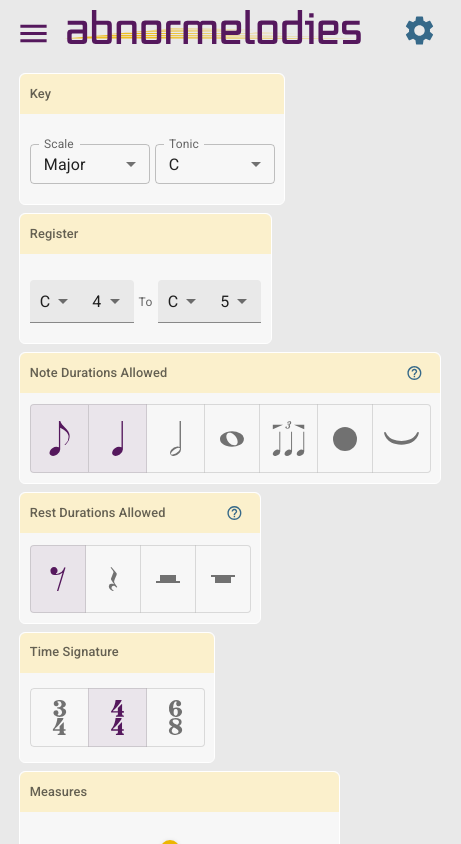
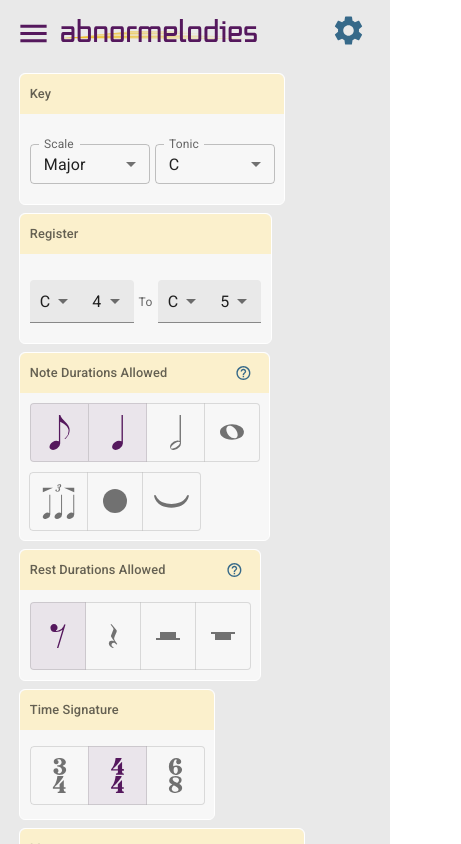
Before and after one commit to technikka/Abnormelodies_UI, a React (Create React App) app: page / in a window 390 px wide. Shown: the top 844 px of the page, 461 px wide, since content can reach past the window. Built offline with nearby package versions, Linux system fonts and the light colour scheme.

Commit message:
add mobile breakpoint and mobile style for containers, logo, note durations, and measures

```diff
--- a/src/App.js
+++ b/src/App.js
@@ -20,7 +20,6 @@ const App = () => {
   const [alertIsVisible, setAlertIsVisible] = useState(false);
 
   const yellow80 = "#fbf0cc";
-  const yellow70 = "#f9e9b3";
   const backgroundColor = "#e9e9e9"; // grey
 
   const itemContainerRadius = "6px";
@@ -41,6 +40,11 @@ const App = () => {
         main: backgroundColor
       },
     },
+    breakpoints: {
+      // stack header, stack note_durations
+      mobile: "(max-width: 465px)",
+    },
+
     itemContainerStyle: {
       backgroundColor: "#f7f7f7",
       padding: `0 ${itemContainerSpacing} ${itemContainerSpacing} ${itemContainerSpacing}`,
@@ -72,7 +76,6 @@ const App = () => {
       display: "inline-grid",
       alignItems: "center",
     },
-
     audioControlStyle: {
       margin: "0.3em",
       padding: "0 .6em .6em .6em",
@@ -80,7 +83,6 @@ const App = () => {
       display: "inline-grid",
       justifyItems: "center",
     },
-
     audioControlLabelContainerStyle: {
       display: "grid",
       gridTemplateColumns: "auto auto",
@@ -163,7 +165,7 @@ const App = () => {
         gridTemplateRows: "auto 1fr 110px",
       }}>
       <ThemeProvider theme={theme}>
-        <div>
+        <div style={{width: "100vw"}}>
           <div
             // empty div to create top margin
             style={{
--- a/src/components/FormNoteDurations.js
+++ b/src/components/FormNoteDurations.js
@@ -10,6 +10,7 @@ import TieIcon from "../icons/TieIcon";
 import TipsAndUpdatesIcon from "@mui/icons-material/TipsAndUpdates";
 import TooltipPopover from "../components/TooltipPopover";
 import { useTheme } from "@mui/material/styles";
+import useMediaQuery from '@mui/material/useMediaQuery';
 import {
   FormLabel,
   FormHelperText,
@@ -21,6 +22,8 @@ import {
 
 const FormNoteDurations = (props) => {
   const theme = useTheme();
+  // returns true if match found
+  const mobile = useMediaQuery(theme.breakpoints.mobile);
 
   const [errors, setErrors] = useState([]);
 
@@ -190,6 +193,13 @@ const FormNoteDurations = (props) => {
     );
   };
 
+  const mobileButtonGroupStyle = {
+    width: "230px",
+    flexWrap: "wrap",
+    rowGap: "0.6em",
+    marginTop: "0.6em",
+  }
+
   return (
     <div style={theme.itemContainerStyle}>
       <div style={theme.itemLabelContainerStyle}>
@@ -201,8 +211,8 @@ const FormNoteDurations = (props) => {
         color="primary"
         value={selected}
         aria-label="note duration select"
+        style={mobile ? mobileButtonGroupStyle : {}}
       >
-
         <ToggleButton value="1/8" disabled={isDisabled("1/8")} aria-label="eighth">
           <Tooltip placement="top" disableInteractive enterDelay={1500}
             title={
@@ -221,10 +231,28 @@ const FormNoteDurations = (props) => {
         <ToggleButton value="1/2" disabled={isDisabled("1/2")} aria-label="half">
           <NoteHalfIcon fontSize="large" />
         </ToggleButton>
-        <ToggleButton value="1" disabled={isDisabled("1")} size="large" aria-label="whole">
+        <ToggleButton
+          value="1"
+          disabled={isDisabled("1")}
+          size="large"
+          aria-label="whole"
+          style={mobile ?
+           {borderTopRightRadius: "4px",
+            borderBottomRightRadius: "4px"} : {}
+          }
+        >
           <NoteWholeIcon />
         </ToggleButton>
-        <ToggleButton value="triplet" disabled={isDisabled("triplet")}aria-label="triplet">
+        <ToggleButton
+          value="triplet"
+          disabled={isDisabled("triplet")}
+          aria-label="triplet"
+          style={mobile ?
+            {border: "1px solid rgba(0, 0, 0, 0.12)",
+             borderTopLeftRadius: "4px",
+             borderBottomLeftRadius: "4px"} : {}
+          }
+        >
           <NoteTripletIcon fontSize="large" />
         </ToggleButton>
         <ToggleButton value="dot" disabled={isDisabled("dot")} size="large" aria-label="dot">
--- a/src/components/Header.js
+++ b/src/components/Header.js
@@ -1,7 +1,13 @@
 import AppMenu from "./AppMenu";
 import logo from "../abnormelodies-logo-robotic.svg";
+import { useTheme } from '@mui/material/styles';
+import useMediaQuery from '@mui/material/useMediaQuery';
 
 const Header = (props) => {
+  const theme = useTheme();
+  // returns true if match found
+  const mobile = useMediaQuery(theme.breakpoints.mobile);
+
   const containerStyle = {
     display: "grid",
     gridTemplateColumns: "auto 1fr",
@@ -11,6 +17,17 @@ const Header = (props) => {
     zIndex: "10",
     pointerEvents: "auto"
   };
+
+  const logoStyle = {
+    width: "300px",
+    marginLeft: "0.8em",
+  }
+
+  const mobileLogoStyle = {
+    width:"200px",
+    marginLeft: "0.5em",
+    alignSelf: "center"
+  }
 
   return (
     // The top of the accordion streatches across the header but beneath it, note that it is not included here but in the Form component.
@@ -22,10 +39,7 @@ const Header = (props) => {
       <img
         src={logo}
         alt="abnormelodies logo"
-        style={{
-          width: "300px",
-          marginLeft: "0.8em",
-        }}
+        style={mobile ? mobileLogoStyle : logoStyle}
       />
     </div>
   );
--- a/src/components/MelodyAudio.js
+++ b/src/components/MelodyAudio.js
@@ -144,7 +144,7 @@ const MelodyAudio = (props) => {
     gridTemplateColumns: "auto auto auto",
     position: "sticky",
     bottom: "0",
-    width: "100%",
+    width: "100vw",
     zIndex: "10",
     alignItems: "center",
     justifyItems: "center",
--- a/src/components/MelodyDisplay.js
+++ b/src/components/MelodyDisplay.js
@@ -30,7 +30,7 @@ const MelodyDisplay = (props) => {
     osmd.current.load(melody).then(() => osmd.current.render());
   };
 
-  return <div id="osmdContainer"></div>;
+  return <div style={{width: "100vw"}} id="osmdContainer"></div>;
 };
 
 export default MelodyDisplay;
--- a/src/components/SliderCustom.js
+++ b/src/components/SliderCustom.js
@@ -1,13 +1,15 @@
 import { Slider } from "@mui/material";
+import useMediaQuery from '@mui/material/useMediaQuery';
+import { useTheme } from "@mui/material/styles";
 
 const SliderCustom = (props) => {
+  const theme = useTheme();
+  // returns true if match found
+  const mobile = useMediaQuery(theme.breakpoints.mobile);
+
   const sliderTrackColor = "primary.main"
   const sliderThumbColor = "secondary.main"
   const sliderBoxShadow = "0px 0px 0px 8px rgba(189, 146, 2, 0.16)"
-  // box-shadow yellow:
-  // "0px 0px 0px 8px rgba(236, 182, 2, 0.16)"
-  // yellow but darker shade
-  // "0px 0px 0px 8px rgba(189, 146, 2, 0.16)"
 
   const style = {
     width: "300px",
@@ -23,9 +25,13 @@ const SliderCustom = (props) => {
     }
   }
 
+  const mobileStyle = {
+    width: "265px",
+  }
+
   return (
     <Slider
-      sx={style}
+      sx={mobile ? {...style, ...mobileStyle} : style}
       {...props}
     />
   )
--- a/src/styles/App.css
+++ b/src/styles/App.css
@@ -1,4 +1,4 @@
-.App {
+/* .App {
   text-align: center;
 }
 
@@ -35,4 +35,4 @@
   to {
     transform: rotate(360deg);
   }
-}
+} */
```
